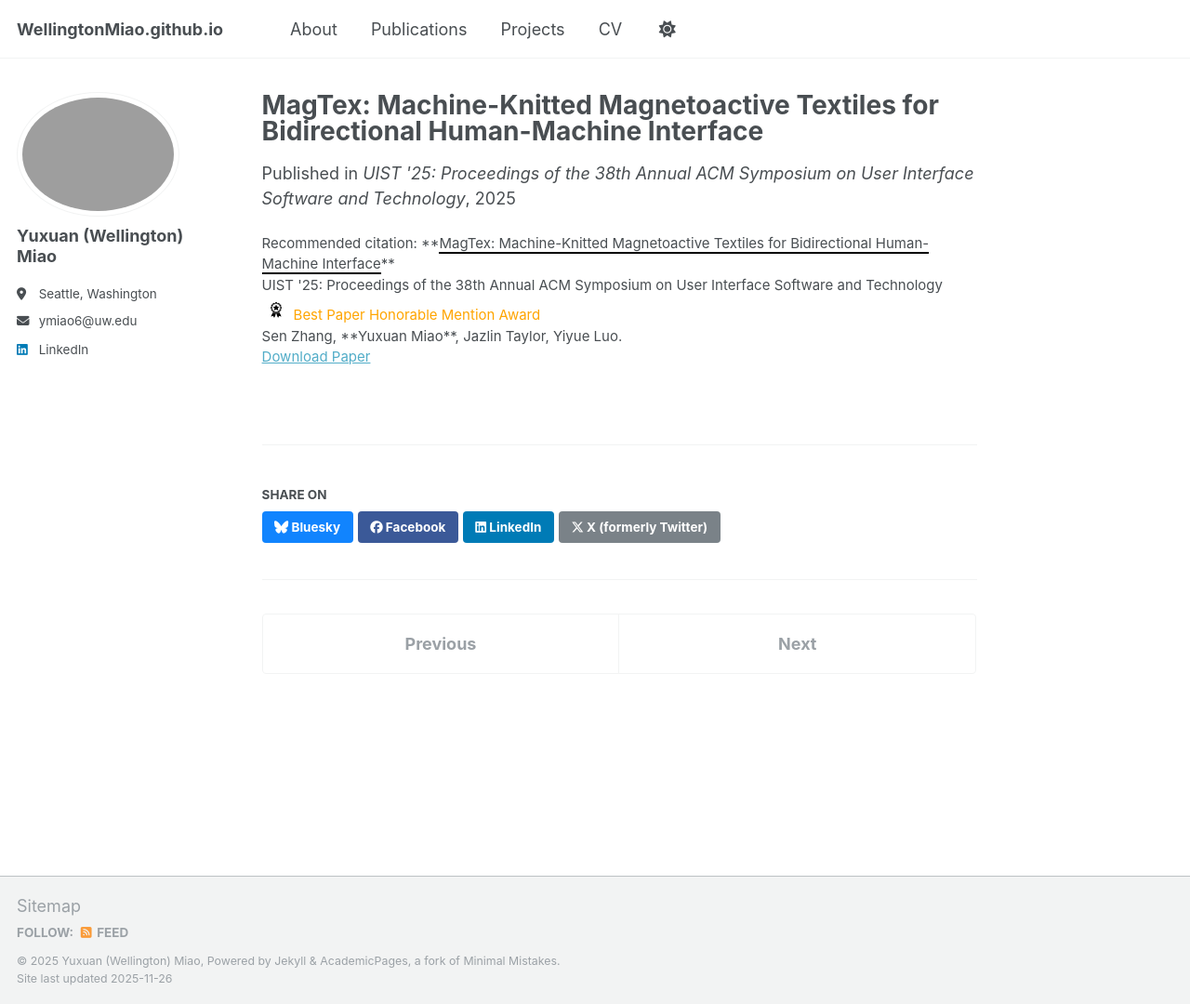
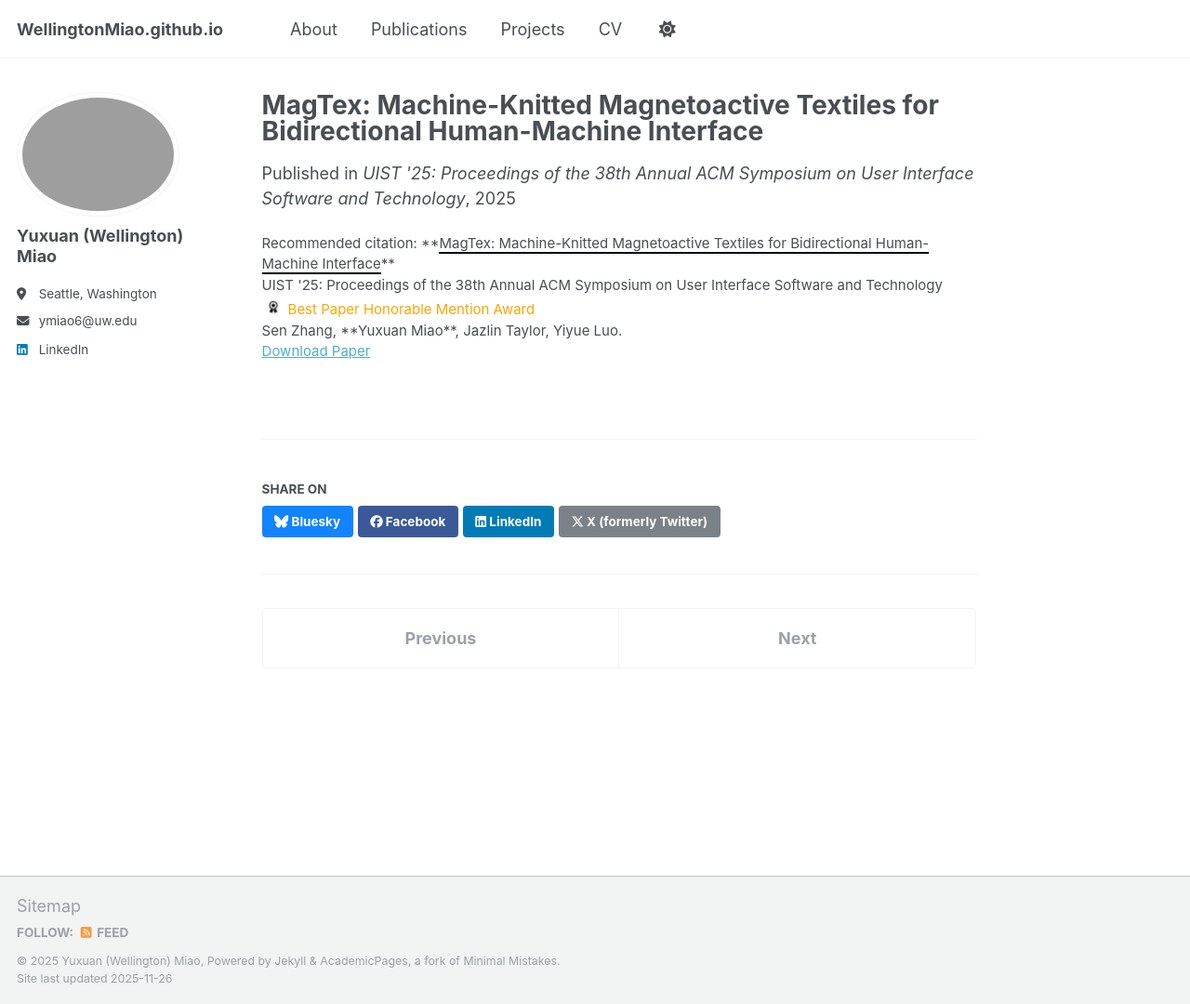
Before and after one commit to WellingtonMiao/WellingtonMiao.github.io, a Jekyll site: the page built from _publications/2025-09-27-magtex-uist25.md, in a window 1280 px wide and 1080 px high. Shown: the whole window at 93% size. Built offline with Jekyll 4.4.1, drawn with Linux system fonts in a browser that asks for light colours; a script that is not in the unit is left out.

Commit message:
Update 2025-09-27-magtex-uist25.md

```diff
--- a/_publications/2025-09-27-magtex-uist25.md
+++ b/_publications/2025-09-27-magtex-uist25.md
@@ -11,6 +11,6 @@
 citation: |
   **<span style="border-bottom: 2px solid #000;">MagTex: Machine-Knitted Magnetoactive Textiles for Bidirectional Human-Machine Interface</span>**<br>
   UIST '25: Proceedings of the 38th Annual ACM Symposium on User Interface Software and Technology<br>
-  <span style="color:#FFA500;"><img src="/images/award-icon2.png" alt="award icon" style="height:2.0em; margin-right:4px; vertical-align:text-bottom;">Best Paper Honorable Mention Award</span><br>
+  <span style="color:#FFA500;"><img src="/images/award-icon2.png" alt="award icon" style="height:1.6em; margin-right:4px; vertical-align:text-bottom;">Best Paper Honorable Mention Award</span><br>
   Sen Zhang, **Yuxuan&nbsp;Miao**, Jazlin Taylor, Yiyue Luo.
 ---
```
